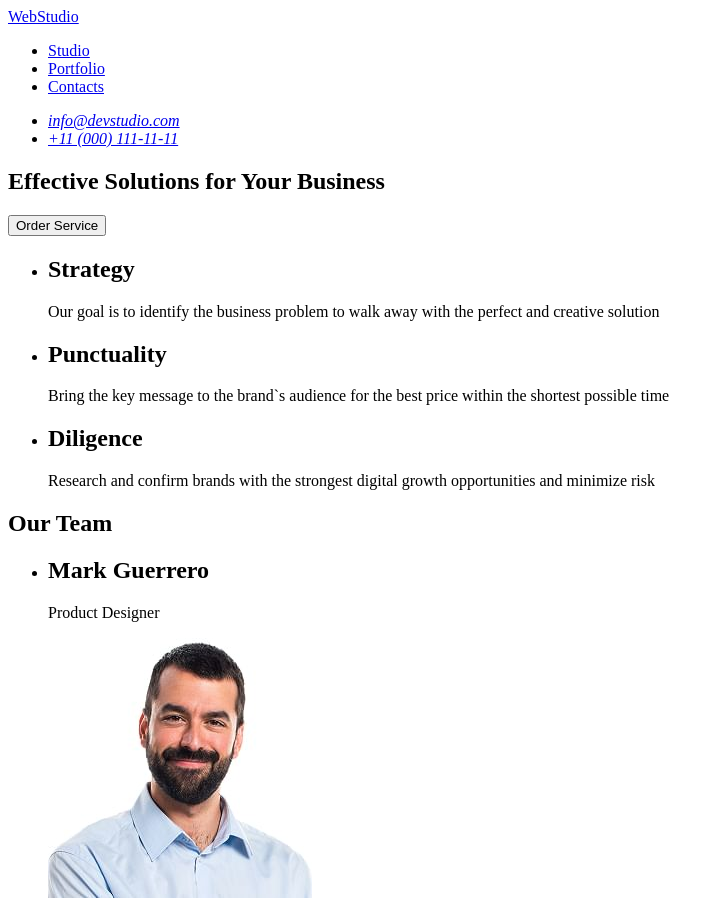
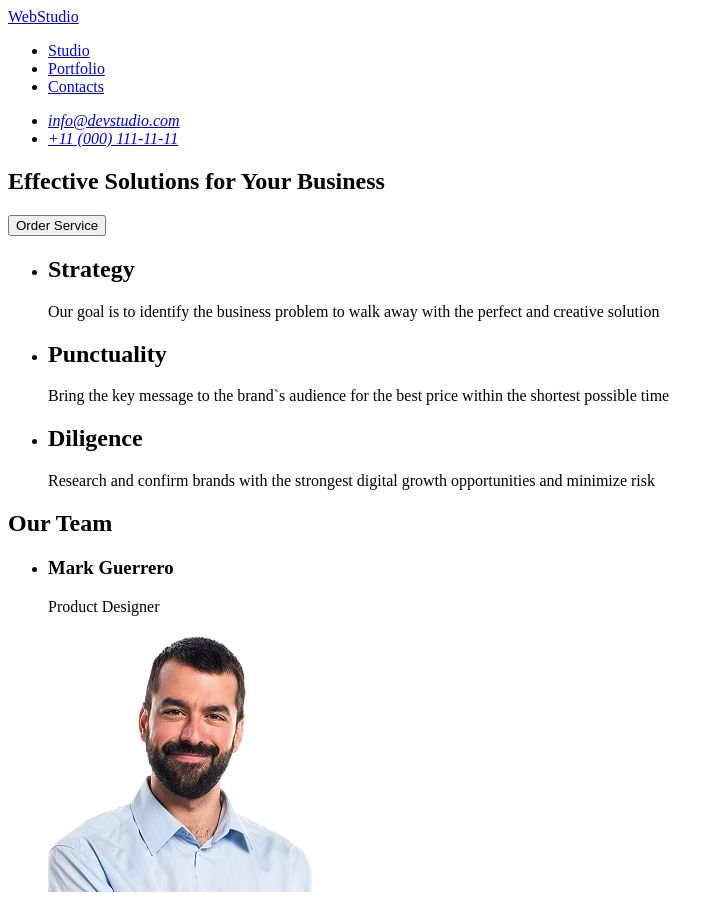
Before and after one commit to Viking567/goit-markup-hw-01, a plain HTML site: page index.html in a window 1280 px wide. Shown: the top 901 px of the page, without its empty margins (0-724 px from the left). Drawn offline with Linux system fonts and the light colour scheme.

Commit message:
update html

```diff
--- a/index.html
+++ b/index.html
@@ -66,7 +66,7 @@
         <h2>Our Team</h2>
            <ul>
           <li>
-          <h2>Mark Guerrero</h2>
+          <h3>Mark Guerrero</h3>
             <p>Product Designer</p>
             <img
               src="./image/img-3.jpg"
```
